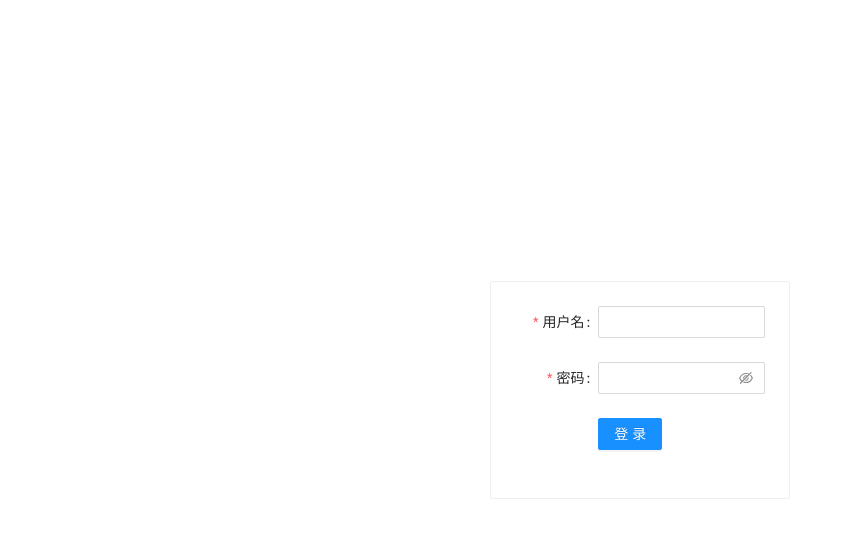
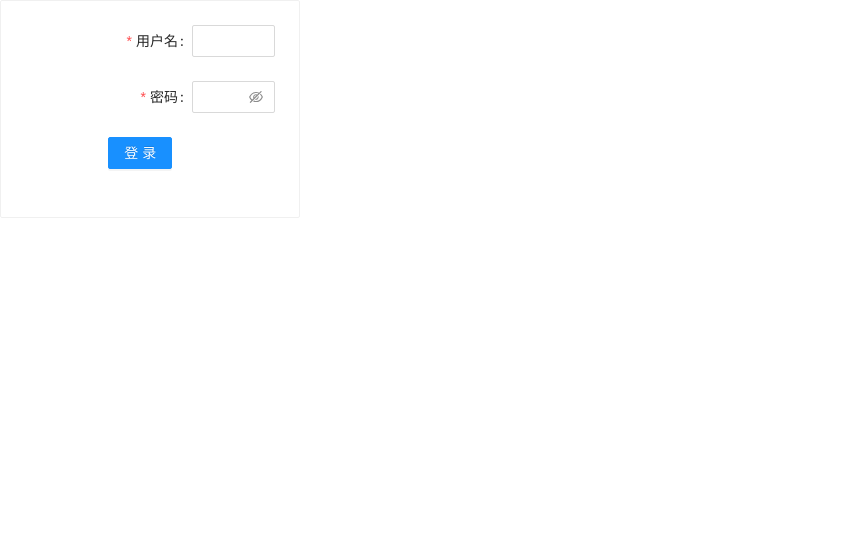
Before and after one commit to zsdadisscy/student_select, a Vue app in the folder student/: page / in a window 1280 px wide. Shown: the top 538 px of the page, without its empty margins (0-853 px from the left). Built offline with nearby package versions, Linux system fonts and the light colour scheme.

Commit message:
2023-6-5

```diff
--- a/student/src/views/LoginView.vue
+++ b/student/src/views/LoginView.vue
@@ -1,10 +1,10 @@
 <template>
-  <div class="login">
+
     <ContentBase>
         <a-form
           :model="formState"
           name="basic"
-          :label-col="{ span: 8 }"
+          :label-col="{ span:  16}"
           :wrapper-col="{ span: 16 }"
           autocomplete="off"
           @finish="onFinish"
@@ -30,7 +30,7 @@
           </a-form-item>
         </a-form>
     </ContentBase>
-  </div>
+
 </template>
 <script>
 import { defineComponent, reactive } from 'vue';
```
